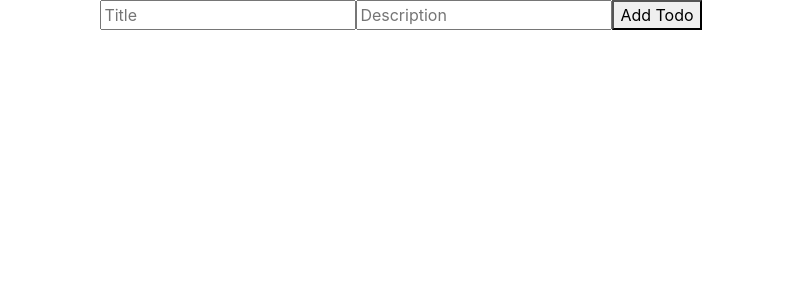
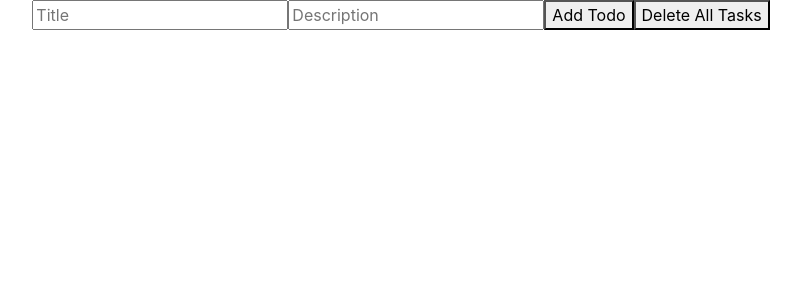
Before and after one commit to KiranS22/ts-todo, a React (Create React App) app: page / in a window 1280 px wide. Shown: the top 300 px of the page, without its empty margins (239-1040 px from the left). Built offline with nearby package versions, Linux system fonts and the light colour scheme.

Commit message:
Delete All Functionality added
App is now fully functional  Now ready for styling

```diff
--- a/src/Components/Form/Form.tsx
+++ b/src/Components/Form/Form.tsx
@@ -6,13 +6,17 @@ const Form = ({ allTodos, setAllTodos }: FormProps) => {
   const [todo, setTodo] = useState<Todo>({ title: "", description: "" });
 
   const submitTodo = (e: React.SyntheticEvent): void => {
-
     e.preventDefault();
-    let todoArray = [...allTodos, {...todo, id: allTodos.length + 1} ]
+    let todoArray = [...allTodos, { ...todo, id: allTodos.length + 1 }];
     setAllTodos(todoArray);
 
     localStorage.setItem("todos", JSON.stringify(todoArray));
     setTodo({ title: "", description: "" });
+  };
+
+  const deleteAllTasks = (): void => {
+    localStorage.clear();
+    setAllTodos([]);
   };
   return (
     <>
@@ -38,6 +42,7 @@ const Form = ({ allTodos, setAllTodos }: FormProps) => {
           }
         />
         <button type="submit"> Add Todo</button>
+        <button onClick={deleteAllTasks}>Delete All Tasks</button>
       </form>
     </>
   );
```
